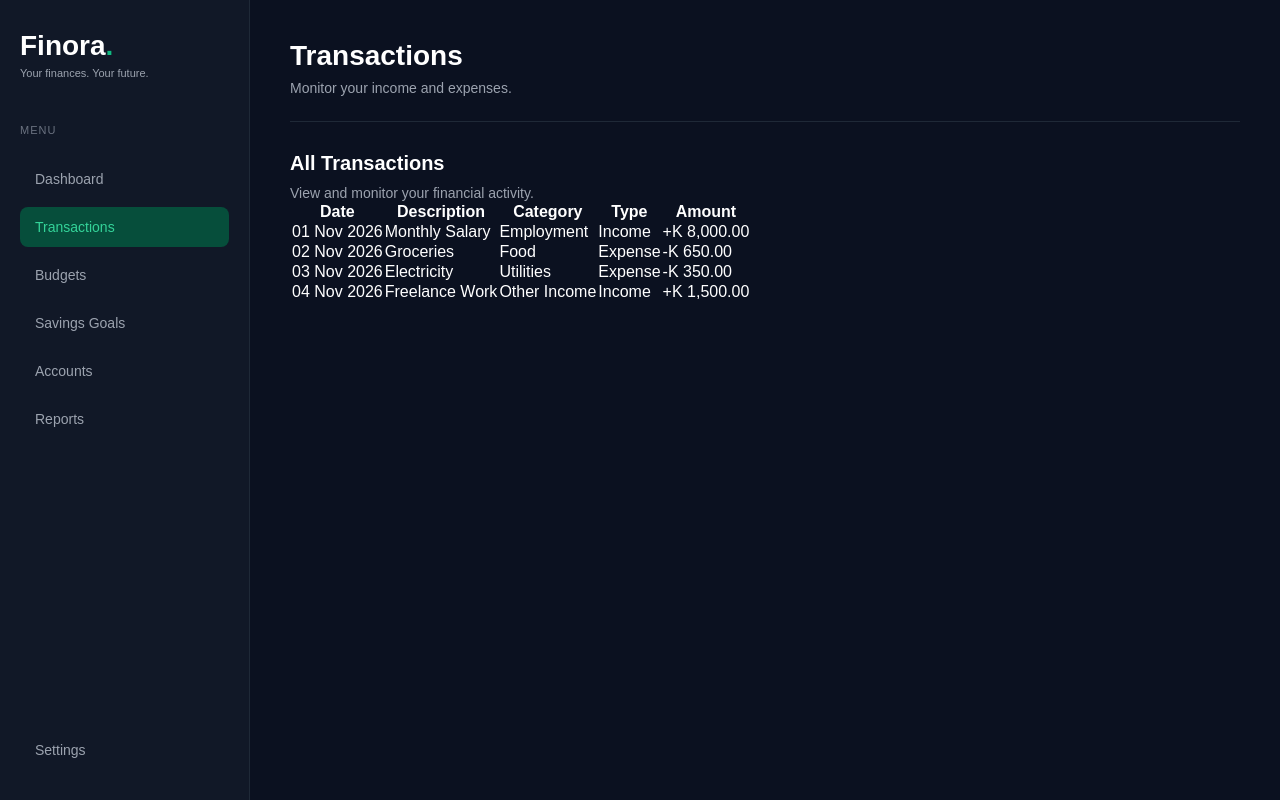
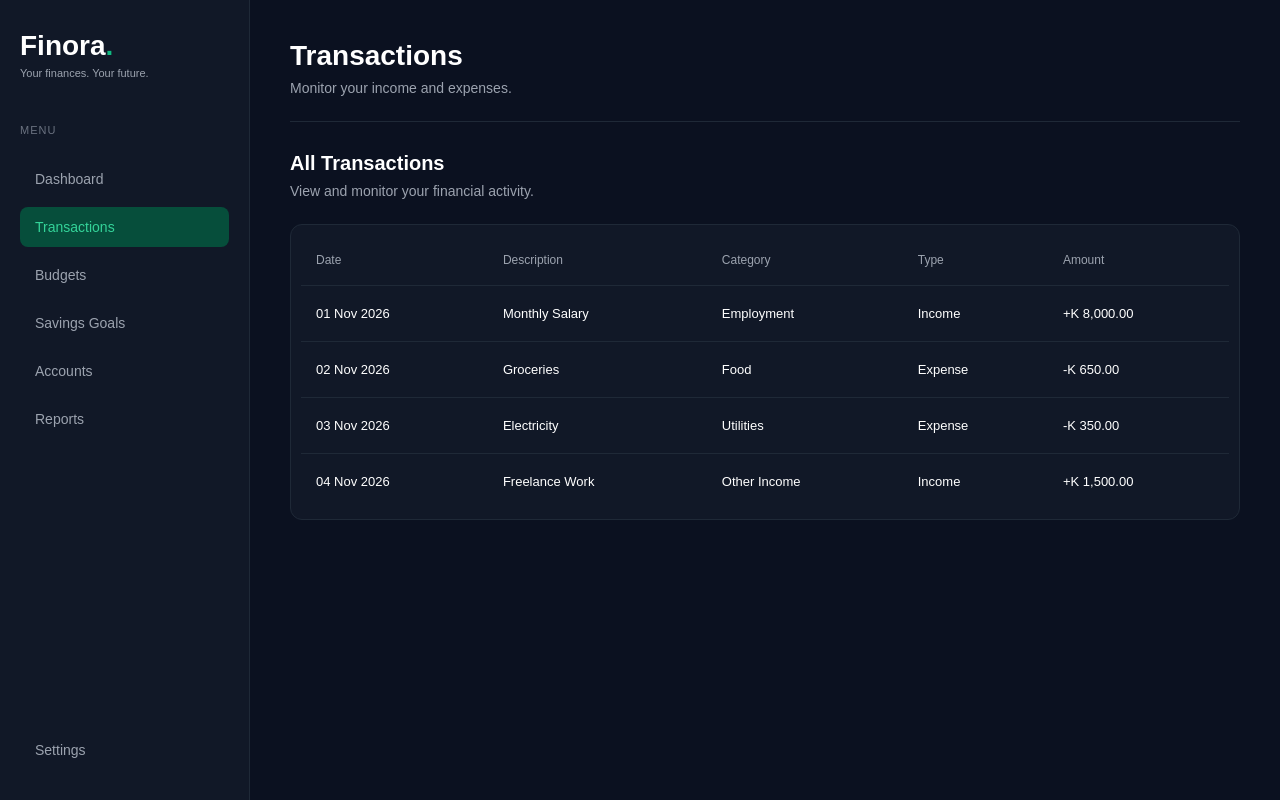
Before and after one commit to sammysacci22-hue/Finora, a Python web app: template app/templates/transactions.html in a window 1280 px wide. Run offline with Jinja, Linux system fonts and the light colour scheme; the template is opened without the code that fills it, so the values that code supplies are empty.

Commit message:
Style transactions table

```diff
--- a/app/static/css/style.css
+++ b/app/static/css/style.css
@@ -297,3 +297,67 @@ body {
 }
 
 }
+
+/* =================================
+   TRANSACTIONS PAGE
+================================= */
+
+.transactions-heading {
+    margin-bottom: 25px;
+}
+
+.transactions-heading h2 {
+    font-size: 20px;
+    margin-bottom: 8px;
+}
+
+.transactions-heading p {
+    color: #9ca3af;
+    font-size: 14px;
+}
+
+
+/* TABLE CONTAINER */
+
+.transactions-table-container {
+    background-color: #111827;
+    border: 1px solid #1f2937;
+    border-radius: 12px;
+    padding: 10px;
+    overflow-x: auto;
+}
+
+
+/* TRANSACTIONS TABLE */
+
+.transactions-table {
+    width: 100%;
+    border-collapse: collapse;
+    text-align: left;
+}
+
+.transactions-table th {
+    color: #9ca3af;
+    font-size: 12px;
+    font-weight: 500;
+    padding: 18px 15px;
+    border-bottom: 1px solid #1f2937;
+}
+
+.transactions-table td {
+    padding: 20px 15px;
+    font-size: 13px;
+    border-bottom: 1px solid #1f2937;
+    white-space: nowrap;
+}
+
+.transactions-table tr:last-child td {
+    border-bottom: none;
+}
+
+
+/* TABLE ROW HOVER */
+
+.transactions-table tbody tr:hover {
+    background-color: #1f2937;
+}
```
